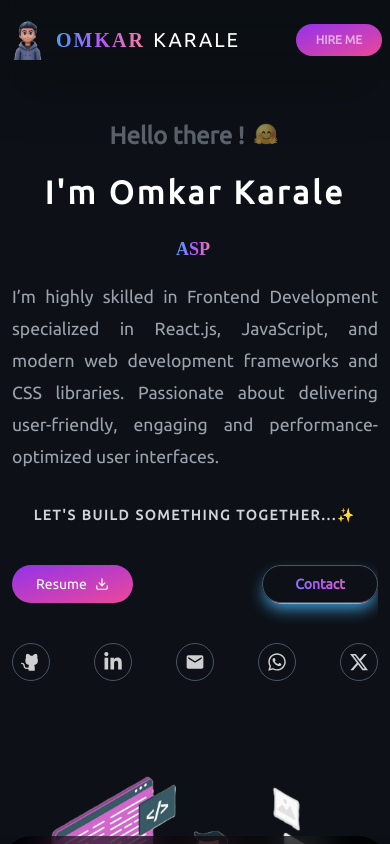
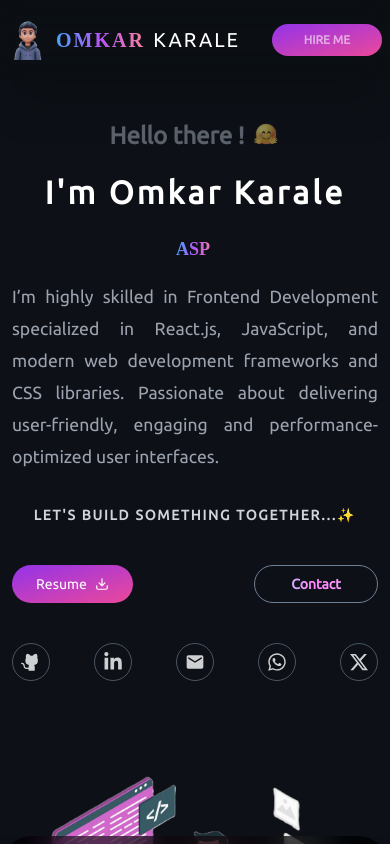
Before and after one commit to onkar895/ONKAR-PORTFOLIO, a React (Vite) app: page / in a window 390 px wide. Shown: the top 844 px of the page. Built offline with nearby package versions, Linux system fonts and the light colour scheme.

Commit message:
Updated the required Components for more better UI and UX

```diff
--- a/src/Components/Banner.jsx
+++ b/src/Components/Banner.jsx
@@ -16,7 +16,7 @@ const Banner = () => {
 
   const Icons = "bg-transparent rounded-full border border-gray-600 text-white/80 hover:text-white p-2 transition-all ease-in-out duration-300 hover:shadow-inner hover:shadow-cyan-500 hover:brightness-200 hover:scale-95"
 
-  const Contact = 'bg-transparent border border-gray-600 hover:border-cyan-900 rounded-full px-8 py-2 flex items-center text-gradient text-sm cursor-pointer hover:brightness-200 shadow-[0_2px_0_-2px_#B855F9,0_5px_0_-4px_#F8829E,0_8px_16px_-3px_#42A6E3] transition-all ease-in-out duration-500'
+  const Contact = 'bg-transparent border border-gray-600 hover:border-cyan-900 rounded-full max-sm:px-9 px-8 py-2 flex items-center text-gradient text-sm cursor-pointer hover:brightness-200 md:brightness-100 brightness-150 md:shadow-[0_2px_0_-2px_#B855F9,0_5px_0_-4px_#F8829E,0_8px_16px_-3px_#42A6E3] transition-all ease-in-out duration-500'
 
   return (
     <section className='flex md:mt-8' data-aos="fade-up" data-aos-duration="2000">
--- a/src/Components/Header.jsx
+++ b/src/Components/Header.jsx
@@ -38,7 +38,7 @@ const Header = () => {
             </NavLink>
           </div>
         </div>
-        <div data-aos="fade-down" data-aos-duration="2000" className='md:hidden btn px-8 py-2 cursor-pointer text-sm font-bold min-[320px]:px-5 min-[320px]:text-xs'>
+        <div data-aos="fade-down" data-aos-duration="2000" className='md:hidden btn px-8 py-2 cursor-pointer text-sm font-bold min-[320px]:px-8 min-[320px]:text-xs'>
           <NavLink to="https://www.linkedin.com/in/omkarkarale541/" className='hover:-translate-y-1.5 transition-all duration-500'>
             <span className='hover:-translate-y-1.5 transition-all duration-500 animate-pulse'>HIRE ME</span>
           </NavLink>
```
